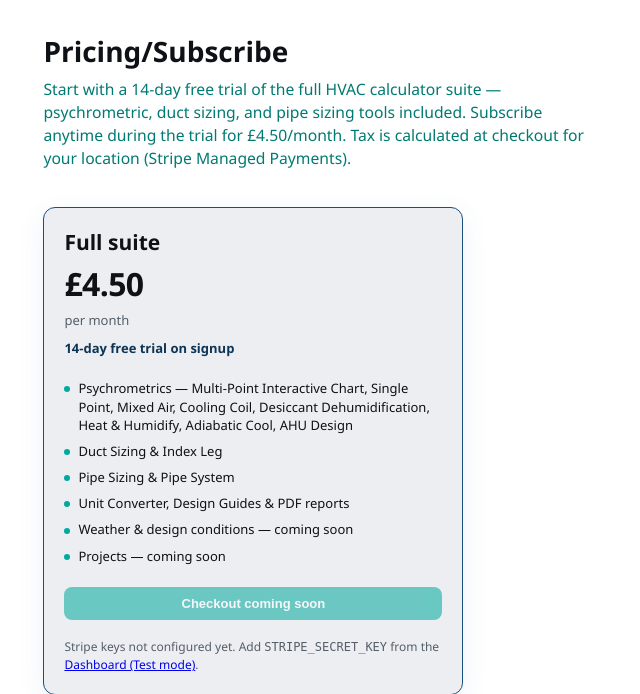
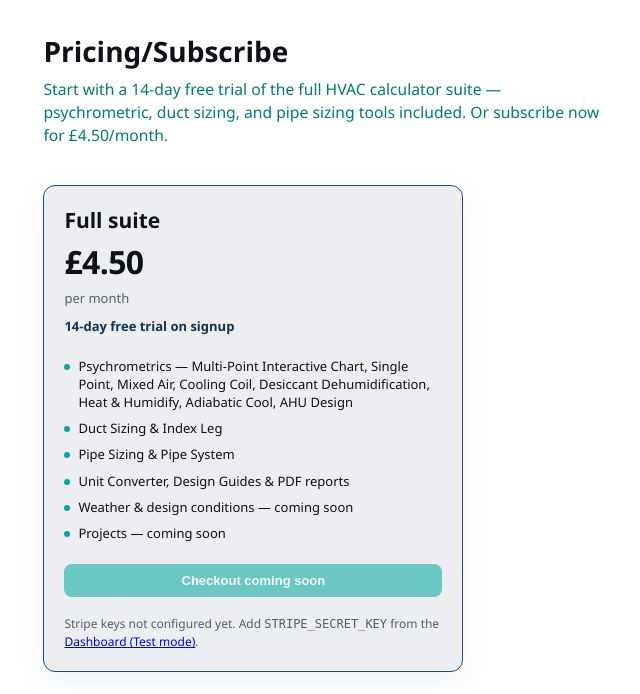
Before and after one commit to pjd0568/HVAC-Toolkit, a Flask app: page /subscribe in a window 1280 px wide. Shown: the part 84-778 px from the top of the page, without its empty margins (85-725 px from the left). Run offline with Flask 3, Linux system fonts and the light colour scheme.

Commit message:
Offer trial and subscribe actions on the pricing page.
Co-authored-by: Cursor <cursoragent@cursor.com>

```diff
--- a/web/app/blueprints/billing.py
+++ b/web/app/blueprints/billing.py
@@ -33,6 +33,13 @@ logger = logging.getLogger(__name__)
 @bp.get("/subscribe")
 def subscribe():
     """Pricing page — CTA starts Checkout when Stripe is configured."""
+    if (
+        request.args.get("checkout") == "1"
+        and current_user.is_authenticated
+        and current_user.subscription_status != "active"
+        and stripe_configured()
+    ):
+        return create_checkout_session_route()
     return render_template(
         "marketing/subscribe.html",
         stripe_ready=checkout_ready() and stripe_configured(),
--- a/web/app/static/css/app.css
+++ b/web/app/static/css/app.css
@@ -2293,6 +2293,7 @@ table.pipe-sys-table col.col-sys-action { width: 7%; }
   width: 6px; height: 6px; border-radius: 50%; background: var(--green);
 }
 .pricing-note { margin-top: 12px; font-size: 12px; color: var(--muted); line-height: 1.45; }
+.pricing-actions { display: flex; flex-wrap: wrap; gap: 8px; align-items: center; }
 
 .auth-panel {
   max-width: 400px; margin: 20px auto 0; padding: 22px;
--- a/web/app/templates/auth/login.html
+++ b/web/app/templates/auth/login.html
@@ -23,7 +23,7 @@
   <p class="auth-switch">
     {% if registration_open %}
     No account yet?
-    <a href="{{ url_for('auth.register') }}">Create one</a>
+    <a href="{{ url_for('auth.register', next=next or '') }}">Create one</a>
     · Try the <a href="{{ url_for('main.coming_soon') }}#psychro-teaser">free psychrometric calculator</a>
     {% else %}
     Accounts are by arrangement while public signup is closed.
--- a/web/app/templates/auth/register.html
+++ b/web/app/templates/auth/register.html
@@ -7,6 +7,7 @@
     Sign up to open the toolkit. New accounts get a 14-day free trial.
   </p>
   <form method="post" action="{{ url_for('auth.register_post') }}" class="auth-form">
+    <input type="hidden" name="next" value="{{ next or '' }}">
     <label>
       Email
       <input type="email" name="email" required autocomplete="username" autofocus>
--- a/web/app/templates/marketing/base.html
+++ b/web/app/templates/marketing/base.html
@@ -17,7 +17,7 @@
 <meta name="twitter:description" content="{{ self.meta_description() }}">
 <link rel="icon" href="{{ brand_favicon_url }}" type="image/png" sizes="32x32">
 <link rel="apple-touch-icon" href="{{ brand_apple_touch_url }}" sizes="180x180">
-<link rel="stylesheet" href="{{ url_for('static', filename='css/app.css') }}?v=steel-22">
+<link rel="stylesheet" href="{{ url_for('static', filename='css/app.css') }}?v=steel-23">
 {% block extra_head %}{% endblock %}
 </head>
 <body class="marketing-body {% block body_class %}{% endblock %}">
--- a/web/app/templates/marketing/subscribe.html
+++ b/web/app/templates/marketing/subscribe.html
@@ -1,14 +1,13 @@
 {% extends "marketing/base.html" %}
 {% block title %}Pricing/Subscribe — {{ brand_name }} HVAC psychrometric, duct &amp; pipe calculators{% endblock %}
-{% block meta_description %}{{ brand_name }} pricing: 14-day free trial of HVAC calculators (psychrometrics, duct sizing, pipe sizing), then £4.50/month. Subscribe anytime during trial. Tax at checkout via Stripe.{% endblock %}
+{% block meta_description %}{{ brand_name }} pricing: 14-day free trial of HVAC calculators (psychrometrics, duct sizing, pipe sizing), then £4.50/month. Start a trial or subscribe now.{% endblock %}
 {% block content %}
 <section class="pricing-hero">
   <h1>Pricing/Subscribe</h1>
   <p class="coming-lead">
     Start with a 14-day free trial of the full HVAC calculator suite —
-    psychrometric, duct sizing, and pipe sizing tools included. Subscribe
-    anytime during the trial for £4.50/month. Tax is calculated at checkout
-    for your location (Stripe Managed Payments).
+    psychrometric, duct sizing, and pipe sizing tools included. Or subscribe
+    now for £4.50/month.
   </p>
 </section>
 
@@ -43,9 +42,14 @@
         You can subscribe at any time during your trial — you’ll complete payment on Stripe’s secure checkout.
       </p>
     {% elif stripe_ready and registration_open %}
-      <a class="btn-accent" href="{{ url_for('auth.register') }}">Start free trial</a>
+      <div class="pricing-actions">
+        <a class="btn-accent" href="{{ url_for('auth.register') }}">Start free trial</a>
+        <a class="btn-ghost" href="{{ url_for('auth.login', next=url_for('billing.subscribe', checkout=1)) }}">Subscribe now</a>
+      </div>
       <p class="pricing-note">
-        Create an account for your 14-day trial. You can subscribe from this page whenever you’re ready.
+        Start free trial creates an account and opens the toolkit for 14 days.
+        Subscribe now signs you in, then takes you to payment for £4.50/month.
+        No account yet? Use Create one on the login page.
       </p>
     {% elif stripe_ready %}
       <a class="btn-accent" href="{{ url_for('auth.login', next=url_for('billing.subscribe')) }}">Log in to subscribe</a>
```
Also changed, not shown: web/app/blueprints/auth.py (+6 -3 lines).
